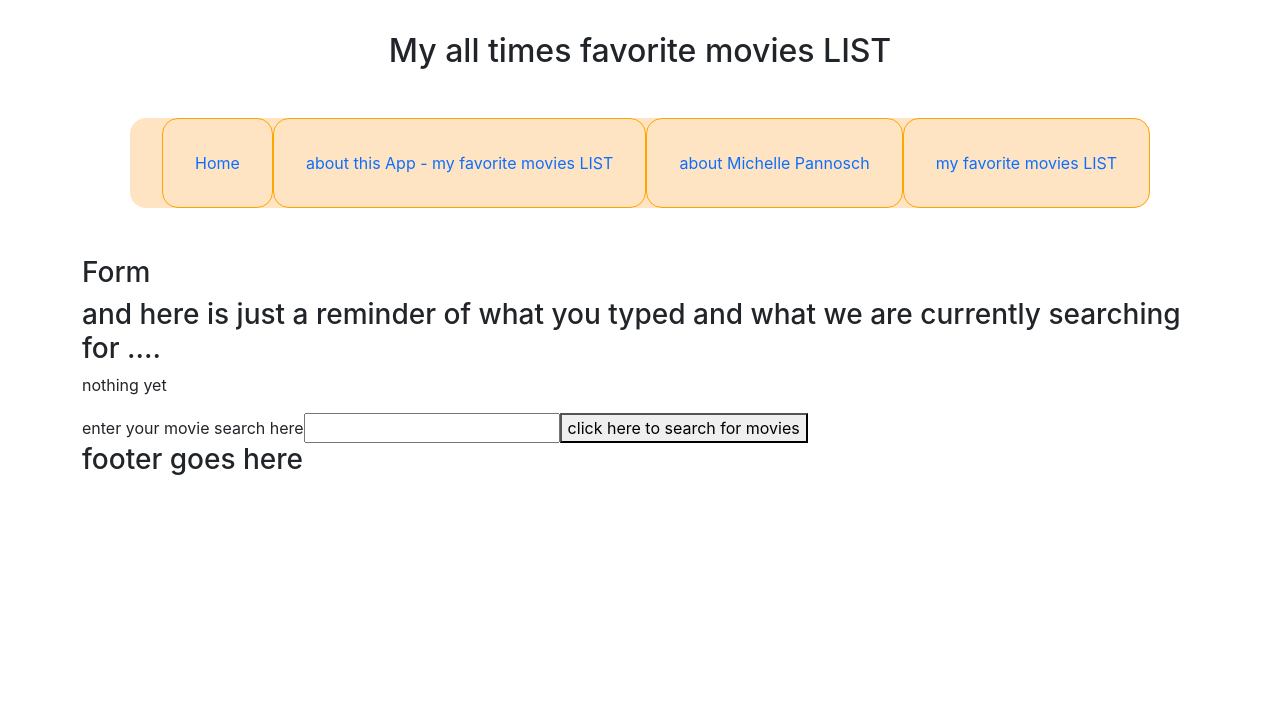
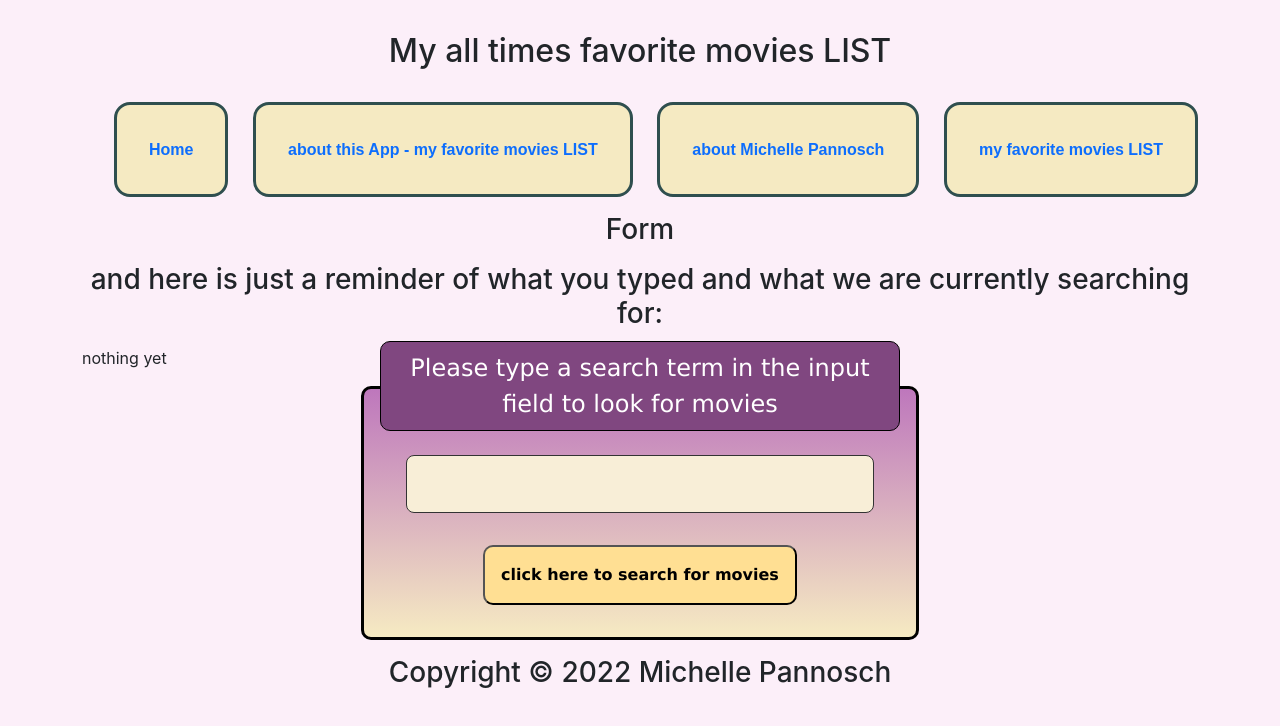
Before and after one commit to fizzo999/movies-list-front-end, a React (Create React App) app: page / in a window 1280 px wide. Shown: the top 726 px of the page. Built offline with nearby package versions, Linux system fonts and the light colour scheme.

Commit message:
styled form, buttons, about me

```diff
--- a/src/components/Footer.js
+++ b/src/components/Footer.js
@@ -1,11 +1,12 @@
 import React from 'react';
 import Container from 'react-bootstrap/Container';
+import '../style/Footer.css';
 
 class Footer extends React.Component {
   render() {
     return (
       <Container fluid='md' maxwidth='sm'>
-        <h3>footer goes here</h3>
+        <h3>Copyright &copy; 2022 Michelle Pannosch</h3>
       </Container>
     );
   }
--- a/src/components/Form.js
+++ b/src/components/Form.js
@@ -1,5 +1,6 @@
 import React from 'react';
 import Container from 'react-bootstrap/Container';
+import '../style/Form.css';
 
 class Form extends React.Component {
   constructor(props) {
@@ -38,18 +39,25 @@ class Form extends React.Component {
         <h3>Form</h3>
         <h3>
           and here is just a reminder of what you typed and what we are
-          currently searching for ....
+          currently searching for:
         </h3>
         <p id='user-input'>nothing yet</p>
         <form id='movies-search-form' onSubmit={this.handleSubmit}>
-          <label htmlFor='movies-input'>enter your movie search here</label>
+          <fieldset>
+            <legend>
+              Please type a search term in the input field to look for movies
+            </legend>
+            {/* <label htmlFor='movies-input'>enter your movie search here</label>
+            <br /> */}
             <input
               type='text'
               id='movies-input'
               name='moviesinput'
               onChange={this.handleChange}
             ></input>
+            <br />
             <button type='submit'>click here to search for movies</button>
+          </fieldset>
         </form>
       </Container>
     );
--- a/src/style/AboutMichellePannosch.css
+++ b/src/style/AboutMichellePannosch.css
@@ -14,24 +14,6 @@ h4 {
 
 .Michelle_001 {
   background-image: url('../assets/Michelle_001.jpg');
-  background-size: cover;
-  border-radius: 5px;
-}
-
-.Michelle_002 {
-  background-image: url('../assets/Michelle_002.jpg');
-  background-size: cover;
-  border-radius: 5px;
-}
-
-.Michelle_003 {
-  background-image: url('../assets/Michelle_003.jpg');
-  background-size: cover;
-  border-radius: 5px;
-}
-
-.Michelle_004 {
-  background-image: url('../assets/Michelle_004.jpg');
   background-size: cover;
   border-radius: 5px;
 }
--- /dev/null
+++ b/src/style/Footer.css
@@ -0,0 +1,4 @@
+h3 {
+  text-align: center;
+  margin: 1rem 0;
+}
--- /dev/null
+++ b/src/style/Form.css
@@ -0,0 +1,63 @@
+form {
+  text-align: center;
+  font-family: Verdana, Geneva, Tahoma, sans-serif;
+}
+
+legend {
+  background-color: rgb(128, 71, 128);
+  border: 1px solid black;
+  border-radius: 10px;
+  padding: 0.5rem;
+  /* margin: 0.5rem; */
+  margin-top: -4rem;
+}
+
+fieldset {
+  width: 50%;
+  background: linear-gradient(rgba(128, 0, 128, 0.5), rgba(240, 230, 140, 0.5));
+  color: white;
+  margin: 0 auto;
+  border: 3px solid black;
+  border-radius: 10px;
+  font-size: 1rem;
+  padding: 1rem;
+}
+
+label {
+  font-size: 1.2rem;
+  padding: 20px 0;
+}
+
+input {
+  font-size: 1rem;
+  padding: 0;
+  margin: 1rem;
+  border: 1px solid #333;
+  border-radius: 8px;
+  font-weight: bold;
+}
+
+input:last-of-type {
+  padding: 1rem;
+  width: 90%;
+  font-size: 1rem;
+  background-color: rgb(248, 238, 215);
+  color: black;
+}
+
+button {
+  padding: 1rem;
+  margin: 1rem auto;
+  font-size: 1rem;
+  font-weight: bold;
+  /* background-color: rgb(228, 215, 248); */
+  background-color: rgb(255, 223, 147);
+  color: black;
+  border-radius: 10px;
+  transition: all 400ms ease-in-out;
+}
+
+button:hover {
+  background-color: rgb(128, 71, 128);
+  color: white;
+}
--- a/src/style/Header.css
+++ b/src/style/Header.css
@@ -5,30 +5,45 @@ h1 {
 }
 
 nav ul {
-  margin: 3rem;
+  /* margin: 3rem; */
+  margin: 0;
   display: flex;
   flex-direction: row;
   justify-content: space-between;
   text-align: center;
-  background-color: bisque;
   list-style: none;
   border-radius: 1rem;
 }
 
+/* nav ul:first-child {
+  margin-left: 0;
+} */
+
 nav ul li {
   margin: 0;
-  border: 1px solid orange;
+  background-color: rgba(240, 230, 140, 0.5);
+  border: 3px solid darkslategrey;
   border-radius: 1rem;
   padding: 2rem;
   transition: all 400ms ease-in-out;
 }
 
 nav ul li:hover {
-  background-color: rgb(253, 179, 87);
+  /* background-color: rgba(129, 158, 157, 0.426); */
+  background: linear-gradient(rgba(128, 0, 128, 0.5), rgba(240, 230, 140, 0.5));
   color: white;
-  border: 1px solid rgb(255, 141, 2);
+  border: 3px solid darkgrey;
 }
 
 nav ul li a {
-  text-decoration: wavy;
+  font-family: 'Arial';
+  text-decoration: none;
+  font-size: 1rem;
+  font-weight: bold;
+  /* color: navy; */
 }
+
+a:focus,
+a:visited {
+  color: darkslategrey;
+}
--- a/src/style/Movie.css
+++ b/src/style/Movie.css
@@ -8,8 +8,8 @@
 .movieCard {
   width: 30%;
   margin: 0 1rem;
-  border: solid blue 3px;
-  border-radius: 10px;
+  border: solid rgb(20, 0, 63) 2px;
+  border-radius: 5px;
 }
 
 .movieCard img {
--- a/src/style/index.css
+++ b/src/style/index.css
@@ -5,6 +5,7 @@ body {
     sans-serif;
   -webkit-font-smoothing: antialiased;
   -moz-osx-font-smoothing: grayscale;
+  background-color: rgba(226, 43, 180, 0.076);
 }
 
 code {
```
Lines whose indentation alone changed are shown as unchanged.
